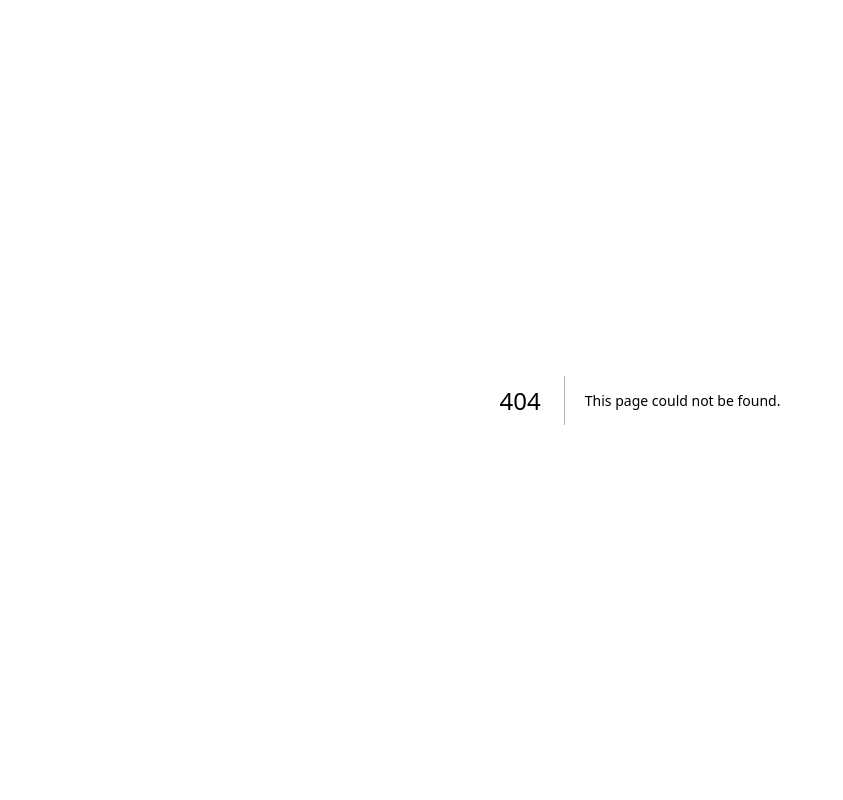
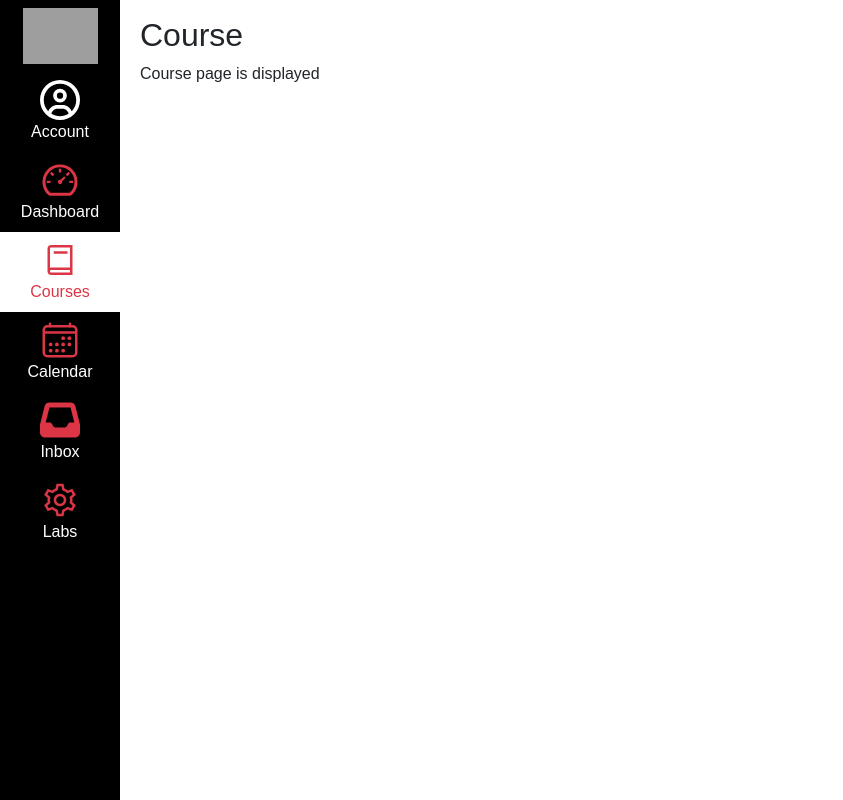
Before and after one commit to AlekyaJogini/Kambaz-next-js, a Next.js app: page /Courses in a window 1280 px wide. Before the commit this address had no page. Shown: the whole page, without its empty margins (0-843 px from the left). Built offline with nearby package versions, Linux system fonts and the light colour scheme; grey boxes are pictures that could not be loaded.

Commit message:
a2 CSS and Bootstrap

```diff
--- /dev/null
+++ b/app/(Kambaz)/Courses/page.tsx
@@ -0,0 +1,7 @@
+export default function Course() {
+    return (
+      <div>
+        <h2>Course</h2>
+        <p>Course page is displayed</p>
+      </div>
+  );}
```
